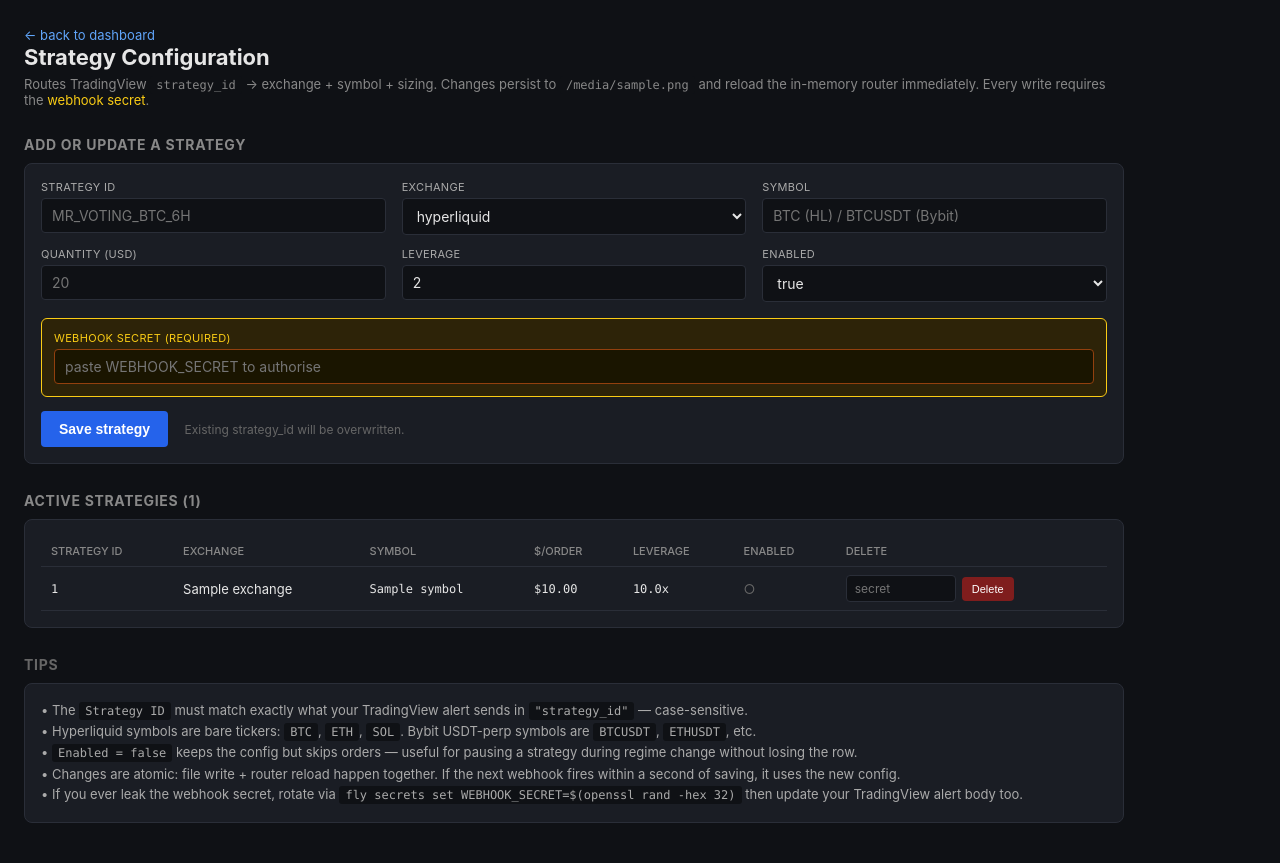
After one commit to haufung80/mochi-position-manager, a FastAPI app: template app/templates/admin_strategies.html in a window 1280 px wide. The commit adds this page. Run offline with FastAPI, Linux system fonts and the light colour scheme; the template is opened without the code that fills it: most values are stand-ins (such as "Sample title", 1, 10 or a date in 2020); parts of the project's set-up code (start-up, migrations or seed data) failed here and were passed over.

Commit message:
Add /admin/strategies UI for CRUD + harden router against bad YAML
NEW: app/routes/admin.py + app/templates/admin_strategies.html
- GET  /admin/strategies          - HTML form + table of active routes
- POST /admin/strategies          - upsert a strategy (form-encoded)
- POST /admin/strategies/delete/{sid}  - remove a strategy
- POST /admin/reload-strategies   - manual router reload

All write actions require the webhook secret to be submitted via the
form 'secret' field. Wrong/missing secret returns 401. We reuse the
existing WEBHOOK_SECRET to avoid adding another env var; trade-off is
documented in admin.py docstring.

CHANGED: app/routing.py - router is now resilient to bad YAML
- Missing file -> empty router + log warning (not fatal)
- Malformed YAML -> empty router + log error
- Wrong shape (list instead of dict at strategies:) -> empty + log
- Bad individual entries (unknown exchange, missing fields) -> skip
  that entry, keep loading the others

Why: the previous behavior raised on first bad entry which crashed
the entire app at startup. One typo in strategies.yaml shouldn't
take down a live trading webhook.

CHANGED: tests/test_routing.py - updated the unsupported-exchange
test to assert the new skip-not-crash behavior

WIRED: app/main.py - include admin_router
WIRED: app/templates/dashboard.html - link to /admin/strategies

10 new admin tests covering auth, create, update, delete, validation,
and router resilience (bad YAML, missing file, bad entries skipped).
Full suite 30 passed.

```diff
--- a/app/main.py
+++ b/app/main.py
@@ -11,6 +11,7 @@ from .db import init_db
 from .routing import StrategyRouter
 from .routes.webhook import router as webhook_router
 from .routes.dashboard import router as dashboard_router
+from .routes.admin import router as admin_router
 from .retry_worker import retry_loop
 
 
@@ -67,3 +68,4 @@ app = FastAPI(
 
 app.include_router(webhook_router)
 app.include_router(dashboard_router)
+app.include_router(admin_router)
--- /dev/null
+++ b/app/templates/admin_strategies.html
@@ -0,0 +1,158 @@
+<!doctype html>
+<html lang="en">
+<head>
+  <meta charset="utf-8">
+  <title>Strategies — Mochi Position Manager</title>
+  <meta name="viewport" content="width=device-width, initial-scale=1">
+  <style>
+    body { font-family: -apple-system, BlinkMacSystemFont, "Segoe UI", Roboto, sans-serif;
+           background: #0f1115; color: #e6e6e6; margin: 0; padding: 24px; max-width: 1100px; }
+    h1 { margin: 0 0 6px 0; font-size: 22px; }
+    h2 { font-size: 14px; text-transform: uppercase; letter-spacing: 0.05em;
+         color: #888; margin: 28px 0 10px 0; }
+    .sub { color: #888; font-size: 13px; margin-bottom: 18px; }
+    .back { color: #60a5fa; text-decoration: none; font-size: 13px; }
+    .card { background: #1a1d24; border: 1px solid #2a2e38;
+            border-radius: 8px; padding: 16px; margin-bottom: 16px; }
+    table { width: 100%; border-collapse: collapse; font-size: 13px; }
+    th, td { text-align: left; padding: 8px 10px; border-bottom: 1px solid #2a2e38;
+             vertical-align: middle; }
+    th { color: #888; font-weight: 500; font-size: 11px; text-transform: uppercase; }
+    .mono { font-family: "SF Mono", Menlo, monospace; font-size: 12px; }
+    .grid { display: grid; grid-template-columns: repeat(3, 1fr); gap: 12px 16px; }
+    label { display: block; color: #aaa; font-size: 11px; text-transform: uppercase;
+            letter-spacing: 0.03em; margin-bottom: 4px; }
+    input, select { width: 100%; padding: 8px 10px; background: #0f1115;
+                    border: 1px solid #2a2e38; border-radius: 4px; color: #e6e6e6;
+                    box-sizing: border-box; font-size: 14px; font-family: inherit; }
+    input:focus, select:focus { outline: 1px solid #60a5fa; border-color: #60a5fa; }
+    .secret-row { background: #2d2308; border: 1px solid #facc15; border-radius: 6px;
+                  padding: 12px; margin-top: 16px; }
+    .secret-row label { color: #facc15; }
+    .secret-row input { background: #1a1500; border-color: #92400e; }
+    button { padding: 10px 18px; background: #2563eb; color: white; border: none;
+             border-radius: 4px; cursor: pointer; font-weight: 600; font-size: 14px; }
+    button:hover { opacity: 0.9; }
+    button.danger { background: #7f1d1d; padding: 6px 10px; font-size: 11px;
+                    font-weight: 500; }
+    .delete-form { display: flex; gap: 6px; align-items: center; }
+    .delete-form input { width: 110px; padding: 5px 8px; font-size: 12px; }
+    .ok { color: #4ade80; }
+    .muted { color: #666; }
+    code { font-family: "SF Mono", Menlo, monospace; font-size: 12px;
+           background: #0f1115; padding: 2px 6px; border-radius: 3px; }
+  </style>
+</head>
+<body>
+  <a href="/" class="back">← back to dashboard</a>
+  <h1>Strategy Configuration</h1>
+  <div class="sub">
+    Routes TradingView <code>strategy_id</code> → exchange + symbol + sizing.
+    Changes persist to <code>{{ strategies_file }}</code> and reload the in-memory router immediately.
+    Every write requires the <span style="color:#facc15;">webhook secret</span>.
+  </div>
+
+  <h2>Add or update a strategy</h2>
+  <div class="card">
+    <form method="POST" action="/admin/strategies">
+      <div class="grid">
+        <div>
+          <label>Strategy ID</label>
+          <input name="strategy_id" required pattern="[A-Za-z0-9_\-]+"
+                 placeholder="MR_VOTING_BTC_6H">
+        </div>
+        <div>
+          <label>Exchange</label>
+          <select name="exchange" required>
+            <option value="hyperliquid">hyperliquid</option>
+            <option value="bybit">bybit</option>
+          </select>
+        </div>
+        <div>
+          <label>Symbol</label>
+          <input name="symbol" required placeholder="BTC (HL) / BTCUSDT (Bybit)">
+        </div>
+        <div>
+          <label>Quantity (USD)</label>
+          <input name="quantity_usd" type="number" step="0.01" min="0.01"
+                 required placeholder="20">
+        </div>
+        <div>
+          <label>Leverage</label>
+          <input name="leverage" type="number" step="0.1" min="0.1"
+                 value="2" required>
+        </div>
+        <div>
+          <label>Enabled</label>
+          <select name="enabled">
+            <option value="true">true</option>
+            <option value="false">false</option>
+          </select>
+        </div>
+      </div>
+      <div class="secret-row">
+        <label>Webhook secret (required)</label>
+        <input name="secret" type="password" required
+               placeholder="paste WEBHOOK_SECRET to authorise"
+               autocomplete="off">
+      </div>
+      <button type="submit" style="margin-top: 14px;">Save strategy</button>
+      <span class="muted" style="margin-left: 12px; font-size: 12px;">
+        Existing strategy_id will be overwritten.
+      </span>
+    </form>
+  </div>
+
+  <h2>Active strategies ({{ routes | length }})</h2>
+  <div class="card">
+    {% if routes %}
+    <table>
+      <thead>
+        <tr>
+          <th>Strategy ID</th><th>Exchange</th><th>Symbol</th>
+          <th>$/order</th><th>Leverage</th><th>Enabled</th><th>Delete</th>
+        </tr>
+      </thead>
+      <tbody>
+        {% for r in routes %}
+        <tr>
+          <td class="mono">{{ r.strategy_id }}</td>
+          <td>{{ r.exchange }}</td>
+          <td class="mono">{{ r.symbol }}</td>
+          <td class="mono">${{ "%.2f"|format(r.quantity_usd) }}</td>
+          <td class="mono">{{ "%.1f"|format(r.leverage) }}x</td>
+          <td>{% if r.enabled %}<span class="ok">●</span>{% else %}<span class="muted">○</span>{% endif %}</td>
+          <td>
+            <form method="POST" action="/admin/strategies/delete/{{ r.strategy_id }}"
+                  class="delete-form"
+                  onsubmit="return confirm('Delete strategy {{ r.strategy_id }}? This cannot be undone.');">
+              <input name="secret" type="password" required placeholder="secret"
+                     autocomplete="off">
+              <button type="submit" class="danger">Delete</button>
+            </form>
+          </td>
+        </tr>
+        {% endfor %}
+      </tbody>
+    </table>
+    {% else %}
+    <p class="muted">No strategies configured yet. Use the form above to add one.</p>
+    {% endif %}
+  </div>
+
+  <h2 class="muted">Tips</h2>
+  <div class="card" style="font-size: 13px; color: #aaa; line-height: 1.6;">
+    • The <code>Strategy ID</code> must match exactly what your TradingView alert sends
+    in <code>"strategy_id"</code> — case-sensitive.<br>
+    • Hyperliquid symbols are bare tickers: <code>BTC</code>, <code>ETH</code>, <code>SOL</code>.
+    Bybit USDT-perp symbols are <code>BTCUSDT</code>, <code>ETHUSDT</code>, etc.<br>
+    • <code>Enabled = false</code> keeps the config but skips orders — useful for pausing
+    a strategy during regime change without losing the row.<br>
+    • Changes are atomic: file write + router reload happen together. If the next webhook
+    fires within a second of saving, it uses the new config.<br>
+    • If you ever leak the webhook secret, rotate via
+    <code>fly secrets set WEBHOOK_SECRET=$(openssl rand -hex 32)</code>
+    then update your TradingView alert body too.
+  </div>
+</body>
+</html>
--- a/app/templates/dashboard.html
+++ b/app/templates/dashboard.html
@@ -30,7 +30,10 @@
 </head>
 <body>
   <h1>📡 TradingView Middleware</h1>
-  <div style="color:#888;font-size:13px;">Routing TradingView alerts → Bybit / Hyperliquid with dedup, retry, Telegram alerting.</div>
+  <div style="color:#888;font-size:13px;">
+    Routing TradingView alerts → Bybit / Hyperliquid with dedup, retry, Telegram alerting.
+    · <a href="/admin/strategies">configure strategies</a>
+  </div>
 
   <div class="grid" style="margin-top:16px;">
     <div class="card">
```
Also changed, not shown: app/routes/admin.py (added, +138 -0 lines), app/routing.py (+66 -17 lines), tests/test_admin.py (added, +221 -0 lines), tests/test_routing.py (+10 -3 lines).
